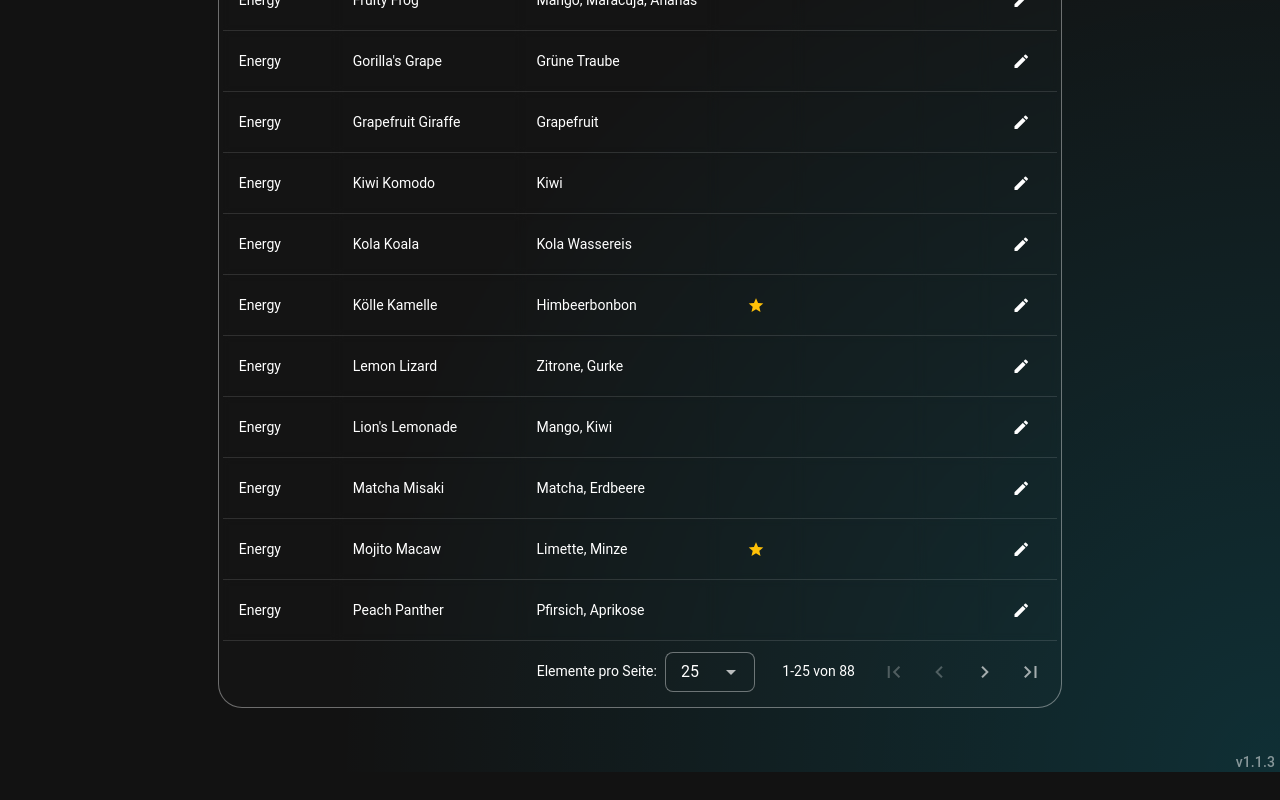
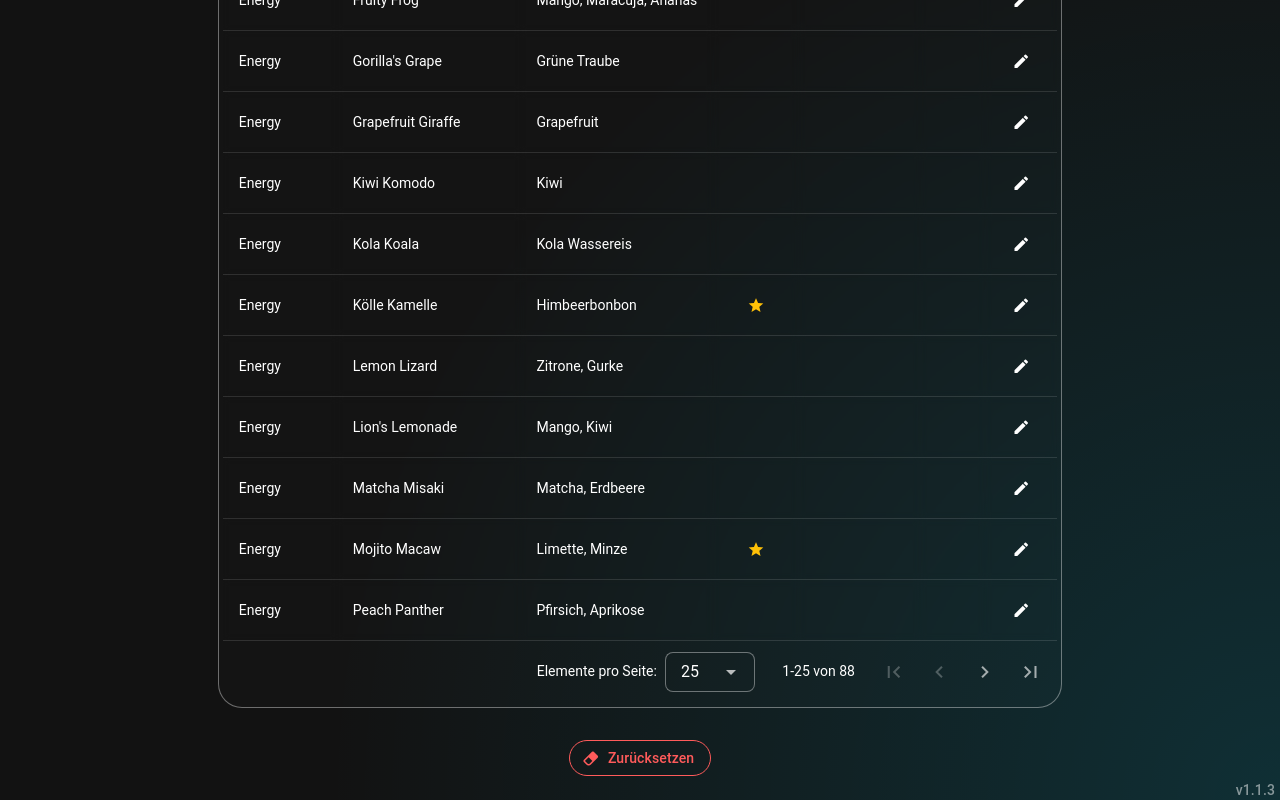
Before and after one commit to Kamiikaze/holy-dex, a Vue app: page / in a window 1280 px wide. Shown: the part 1217-2017 px from the top of the page. Before the commit the page ends 1989 px from the top, so only its background shows below. Built offline with nearby package versions, Linux system fonts and the light colour scheme.

Commit message:
feat: added reset data option
Added button on bottom to reset the list.

```diff
--- a/src/App.vue
+++ b/src/App.vue
@@ -41,7 +41,7 @@
     </v-app-bar>
 
     <v-main>
-      <v-container fluid class="mb-12">
+      <v-container fluid class="mb-2">
         <v-alert
           v-if="viewingShared"
           type="info"
@@ -167,6 +167,15 @@
             </template>
           </template>
         </v-data-table>
+
+        <v-btn
+          class="d-flex w-auto mx-auto mt-8"
+          variant="outlined"
+          color="error"
+          prepend-icon="mdi-eraser"
+          @click="showResetDialog = !showResetDialog"
+          >Zurücksetzen
+        </v-btn>
       </v-container>
     </v-main>
 
@@ -191,6 +200,8 @@
       @msg="notify"
       :shareList="drinks"
     />
+
+    <ResetDataDialog v-model="showResetDialog" />
 
     <!-- DrinkStats -->
     <!-- Toggle button -->
@@ -250,10 +261,12 @@ import {
 } from "./services/share";
 import ShareTitleDialog from "./components/ShareNameDialog.vue";
 import DrinkStats from "./components/DrinkStats.vue";
+import ResetDataDialog from "./components/ResetDataDialog.vue";
 
 export default defineComponent({
   name: "App",
   components: {
+    ResetDataDialog,
     DrinkStats,
     ShareTitleDialog,
     DrinkFormDialog,
@@ -267,6 +280,7 @@ export default defineComponent({
       drinks: [] as Drink[],
       search: "",
       showStats: false,
+      showResetDialog: false,
       kategorieFilter: [] as Kategorie[],
       bewertungFilter: [] as Bewertung[],
       limitiertFilter: 0,
--- /dev/null
+++ b/src/components/ResetDataDialog.vue
@@ -0,0 +1,50 @@
+<template>
+  <v-dialog v-model="localOpen" max-width="600" persistent>
+    <v-card>
+      <v-card-title>Liste zurücksetzen?</v-card-title>
+      <v-divider />
+      <v-card-text> Willst du wirklich deine Liste zurücksetzen? </v-card-text>
+      <v-divider />
+      <v-card-actions class="flex-wrap">
+        <v-spacer />
+        <v-btn variant="outlined" @click="cancel">Abbrechen</v-btn>
+        <v-btn variant="flat" color="error" @click="resetData"
+          >Zurücksetzen</v-btn
+        >
+      </v-card-actions>
+    </v-card>
+  </v-dialog>
+</template>
+
+<script lang="ts">
+import { defineComponent } from "vue";
+import {resetDrinks} from "../services/storage.ts";
+
+export default defineComponent({
+  name: "ResetDataDialog",
+  props: {
+    modelValue: { type: Boolean, required: true },
+  },
+  emits: ["update:modelValue"],
+  methods: {
+    cancel() {
+      this.localOpen = false;
+    },
+      resetData() {
+          resetDrinks()
+          this.localOpen = false;
+          window.location.reload()
+      },
+  },
+  computed: {
+    localOpen: {
+      get(): boolean {
+        return this.modelValue;
+      },
+      set(v: boolean) {
+        this.$emit("update:modelValue", v);
+      },
+    },
+  },
+});
+</script>
--- a/src/services/storage.ts
+++ b/src/services/storage.ts
@@ -56,6 +56,10 @@ export function loadDrinks(): Drink[] {
 
 export function saveDrinks(drinks: Drink[]): void {
     localStorage.setItem(STORAGE_KEY, JSON.stringify(toExportPayload(drinks)))
+}
+
+export function resetDrinks(): void {
+    localStorage.removeItem(STORAGE_KEY)
 }
 
 export function makeId(): string {
```
